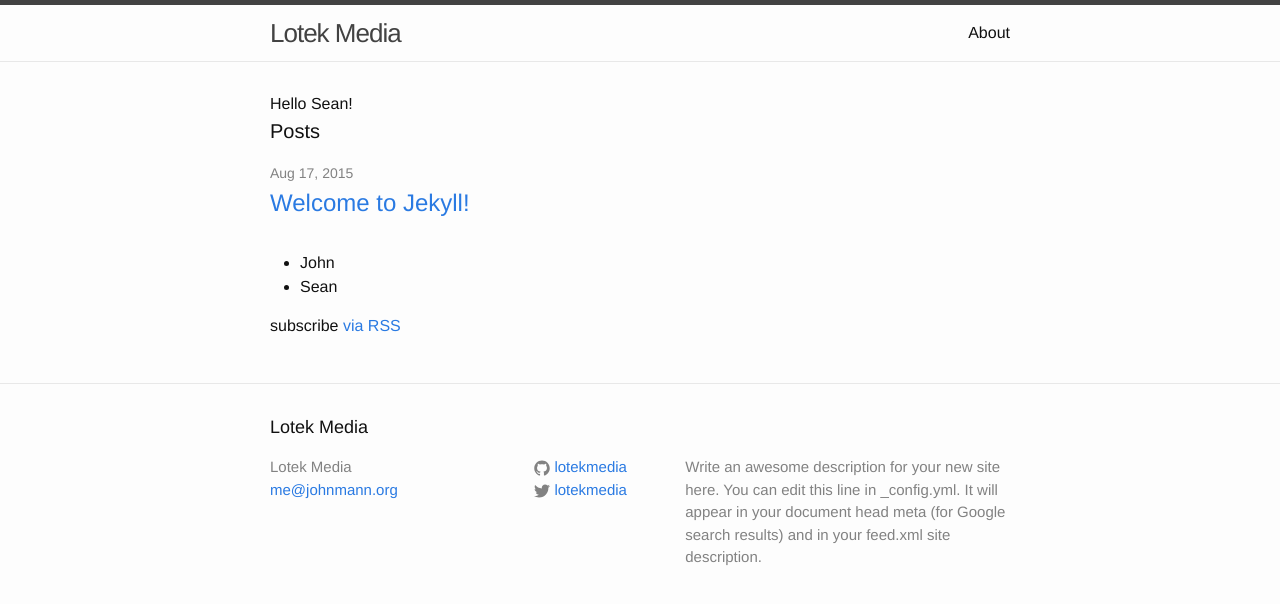
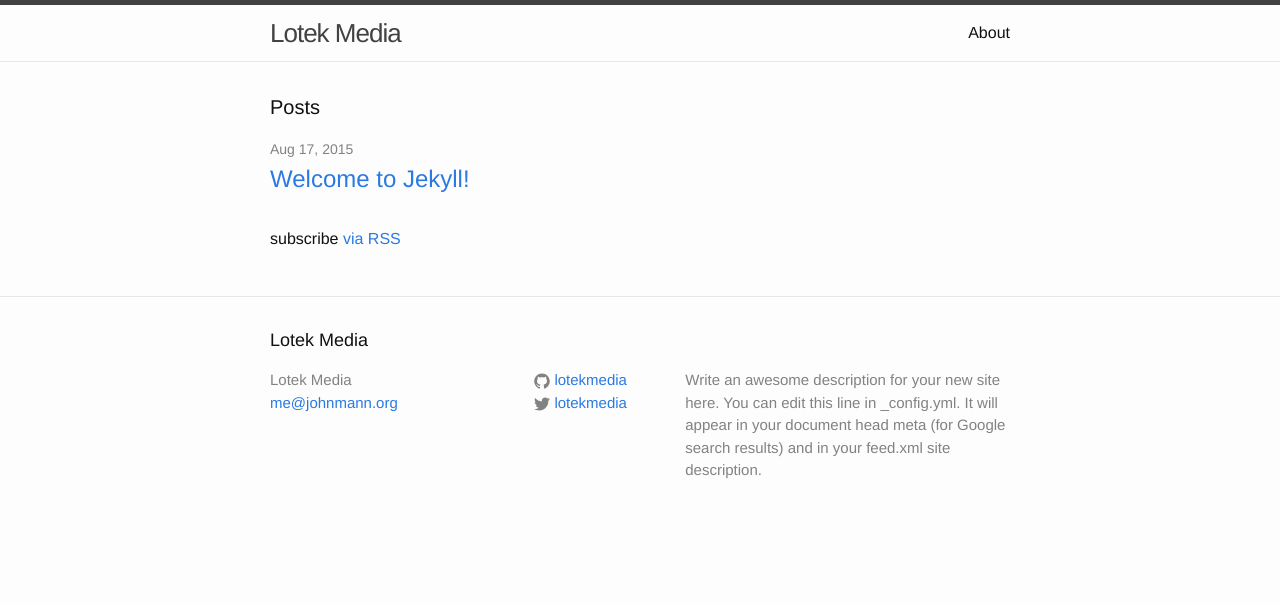
Before and after one commit to startupsandcode/startupsandcode.github.io, a Jekyll site: the page built from index.html, in a window 1280 px wide. Shown: the top 604 px of the page. Built offline with Jekyll 4.4.1, drawn with Linux system fonts in a browser that asks for light colours.

Commit message:
cleaned up code

```diff
--- a/index.html
+++ b/index.html
@@ -3,7 +3,6 @@ layout: default
 ---
 
 <div class="home">
-Hello Sean!
   <h1 class="page-heading">Posts</h1>
 
   <ul class="post-list">
@@ -17,15 +16,6 @@ Hello Sean!
       </li>
     {% endfor %}
   </ul>
-
-  <ul>
-  {% for person in site.people %}
-  <li>
-  <span>{{person.firstName}}</span>
-  </li>
-  {% endfor %}
-  </ul>
-
   <p class="rss-subscribe">subscribe <a href="{{ "/feed.xml" | prepend: site.baseurl }}">via RSS</a></p>
 
 </div>
```
Also changed, not shown: _people/Patrick.md (deleted, +0 -4 lines).
